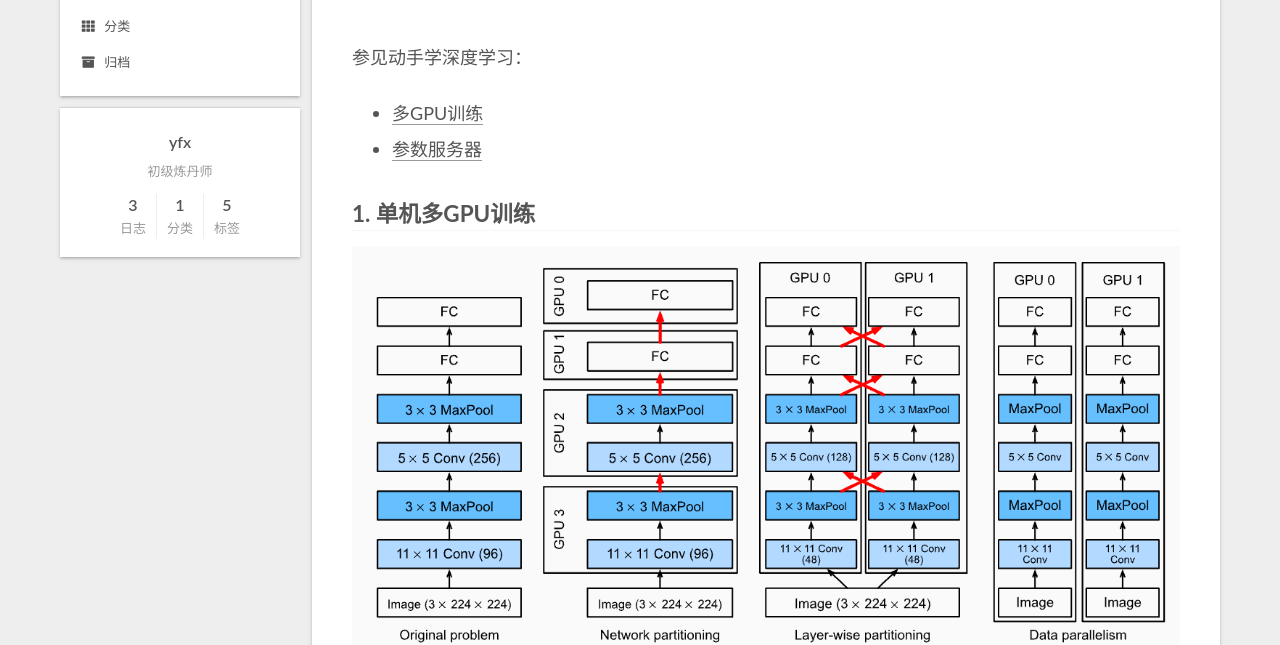
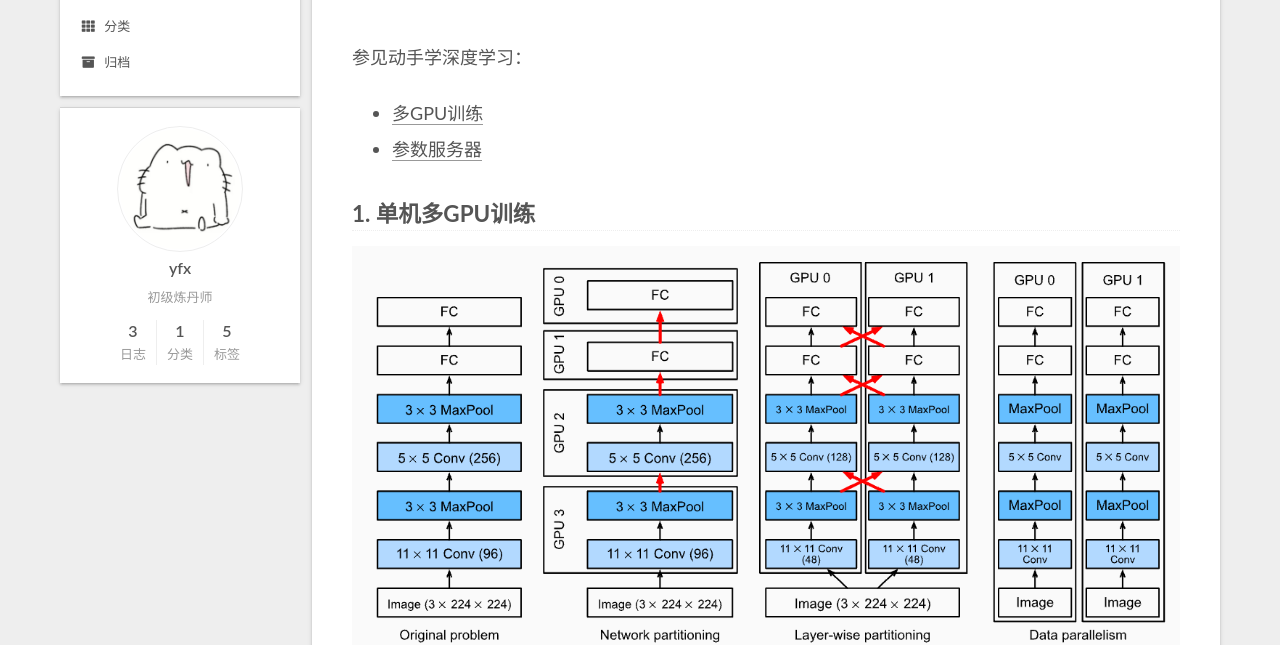
Before and after one commit to 1171800323/1171800323.github.io, a plain HTML site: page index.html in a window 1280 px wide. Shown: the part 162-807 px from the top of the page. Drawn offline with Linux system fonts and the light colour scheme.

Commit message:
Site updated: 2021-12-20 22:29:17

```diff
--- a/css/main.css
+++ b/css/main.css
@@ -1141,6 +1141,7 @@ pre .javascript .function {
   margin: 0 auto;
   max-width: 120px;
   padding: 2px;
+  border-radius: 50%;
 }
 .site-author-name {
   color: var(--text-color);
@@ -1168,7 +1169,7 @@ pre .javascript .function {
 }
 .links-of-author a::before,
 .links-of-author span.exturl::before {
-  background: #afcfc7;
+  background: #ffffd5;
   border-radius: 50%;
   content: ' ';
   display: inline-block;
--- a/index.html
+++ b/index.html
@@ -161,7 +161,7 @@
     <link itemprop="mainEntityOfPage" href="http://example.com/2021/10/16/deep-learning/34-Multi-GPU%20training/">
 
     <span hidden itemprop="author" itemscope itemtype="http://schema.org/Person">
-      <meta itemprop="image" content="/images/avatar.gif">
+      <meta itemprop="image" content="/images/cat.jpg">
       <meta itemprop="name" content="yfx">
       <meta itemprop="description" content="初级炼丹师">
     </span>
@@ -269,7 +269,7 @@
     <link itemprop="mainEntityOfPage" href="http://example.com/2021/10/16/deep-learning/24-AlexNet/">
 
     <span hidden itemprop="author" itemscope itemtype="http://schema.org/Person">
-      <meta itemprop="image" content="/images/avatar.gif">
+      <meta itemprop="image" content="/images/cat.jpg">
       <meta itemprop="name" content="yfx">
       <meta itemprop="description" content="初级炼丹师">
     </span>
@@ -381,7 +381,7 @@
     <link itemprop="mainEntityOfPage" href="http://example.com/2021/10/16/deep-learning/22-Pooling/">
 
     <span hidden itemprop="author" itemscope itemtype="http://schema.org/Person">
-      <meta itemprop="image" content="/images/avatar.gif">
+      <meta itemprop="image" content="/images/cat.jpg">
       <meta itemprop="name" content="yfx">
       <meta itemprop="description" content="初级炼丹师">
     </span>
@@ -534,6 +534,8 @@
 
       <div class="site-overview-wrap sidebar-panel">
         <div class="site-author motion-element" itemprop="author" itemscope itemtype="http://schema.org/Person">
+    <img class="site-author-image" itemprop="image" alt="yfx"
+      src="/images/cat.jpg">
   <p class="site-author-name" itemprop="name">yfx</p>
   <div class="site-description" itemprop="description">初级炼丹师</div>
 </div>
```
Also changed, not shown: 2021/10/16/deep-learning/22-Pooling/index.html (+3 -1 lines), 2021/10/16/deep-learning/24-AlexNet/index.html (+3 -1 lines), 2021/10/16/deep-learning/34-Multi-GPU training/index.html (+3 -1 lines), archives/2021/10/index.html (+2 -0 lines), archives/2021/index.html (+2 -0 lines), archives/index.html (+2 -0 lines), categories/index.html (+2 -0 lines), categories/动手学深度学习/index.html (+2 -0 lines), tags/AlexNet/index.html (+2 -0 lines), tags/index.html (+2 -0 lines), tags/卷积/index.html (+2 -0 lines), tags/多GPU训练/index.html (+2 -0 lines), tags/池化/index.html (+2 -0 lines), tags/计算机视觉/index.html (+2 -0 lines), 1 more files.
